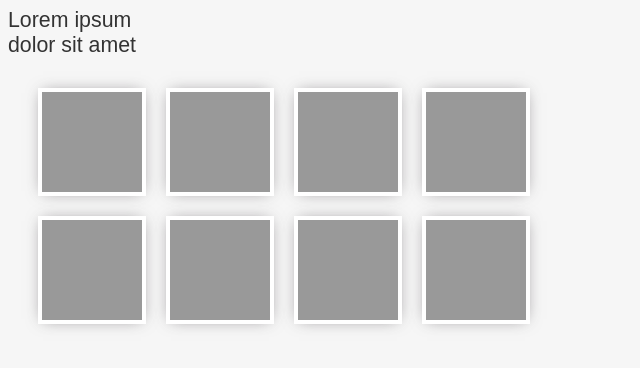
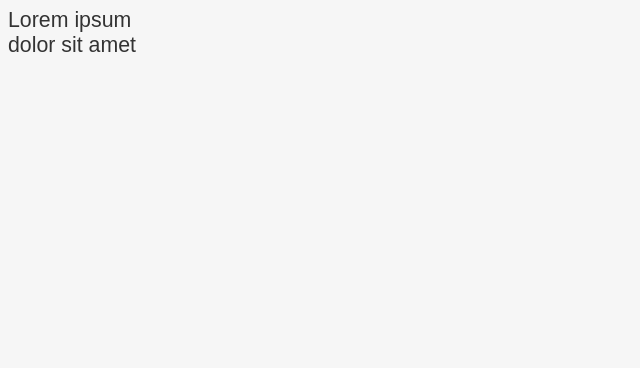
Before and after one commit to my-matcha/js-playground, a plain HTML site: page index.html in a window 1280 px wide. Shown: the whole page, without its empty margins (0-640 px from the left). Drawn offline with Linux system fonts and the light colour scheme.

Commit message:
Hide and show works

```diff
--- a/index.html
+++ b/index.html
@@ -12,38 +12,7 @@
             dolor sit amet
         </p>
         <div class="table">
-            <div class="card">
-                <div class="card-back"></div>
-                <div class="card-front">🤠</div>
-            </div>
-            <div class="card">
-                <div class="card-back"></div>
-                <div class="card-front">👻</div>
-            </div>
-            <div class="card">
-                <div class="card-back"></div>
-                <div class="card-front">😖</div>
-            </div>
-            <div class="card">
-                <div class="card-back"></div>
-                <div class="card-front">👻</div>
-            </div>
-            <div class="card">
-                <div class="card-back"></div>
-                <div class="card-front">🦊</div>
-            </div>
-            <div class="card">
-                <div class="card-back"></div>
-                <div class="card-front">🦊</div>
-            </div>
-            <div class="card">
-                <div class="card-back"></div>
-                <div class="card-front">🤠</div>
-            </div>
-            <div class="card">
-                <div class="card-back"></div>
-                <div class="card-front">😖</div>
-            </div>
+
         </div>
     </body>
 </html>
```
